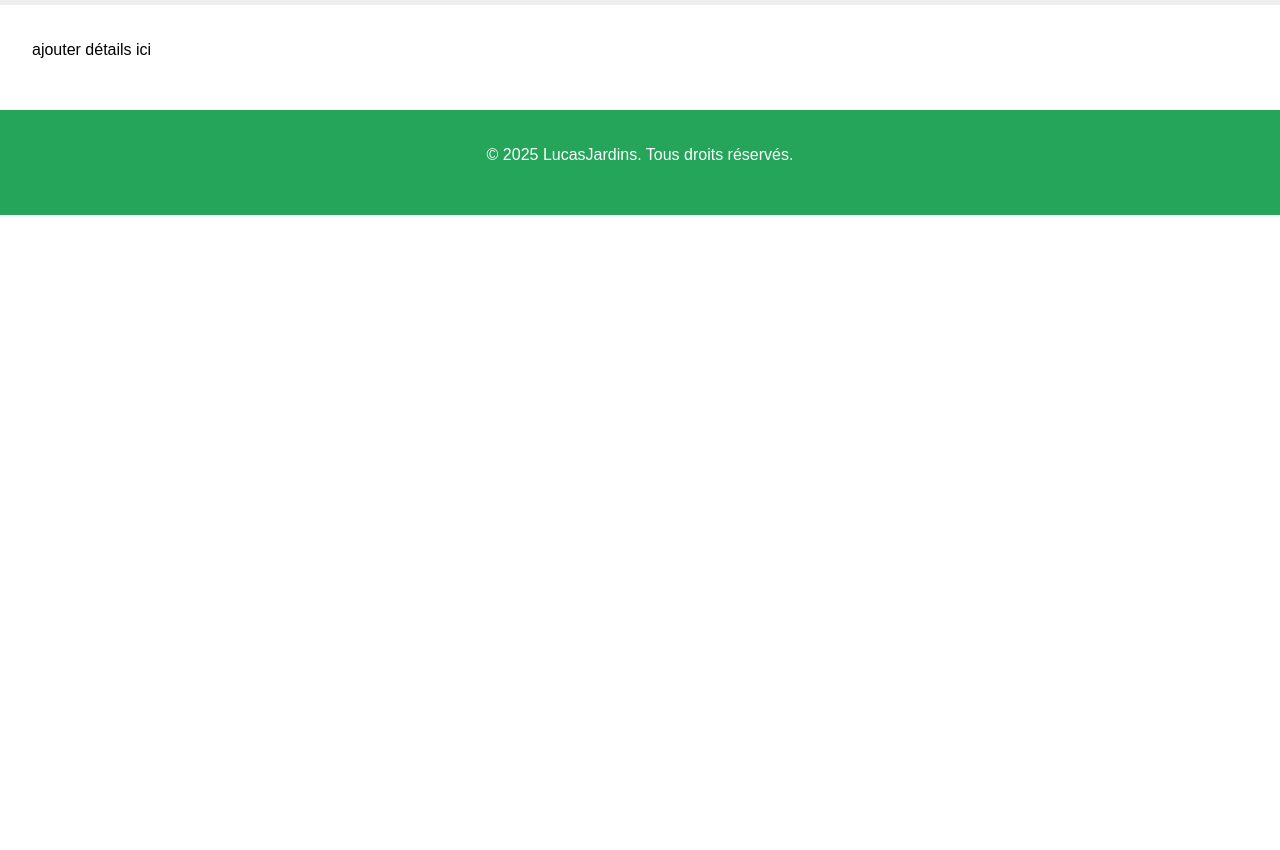
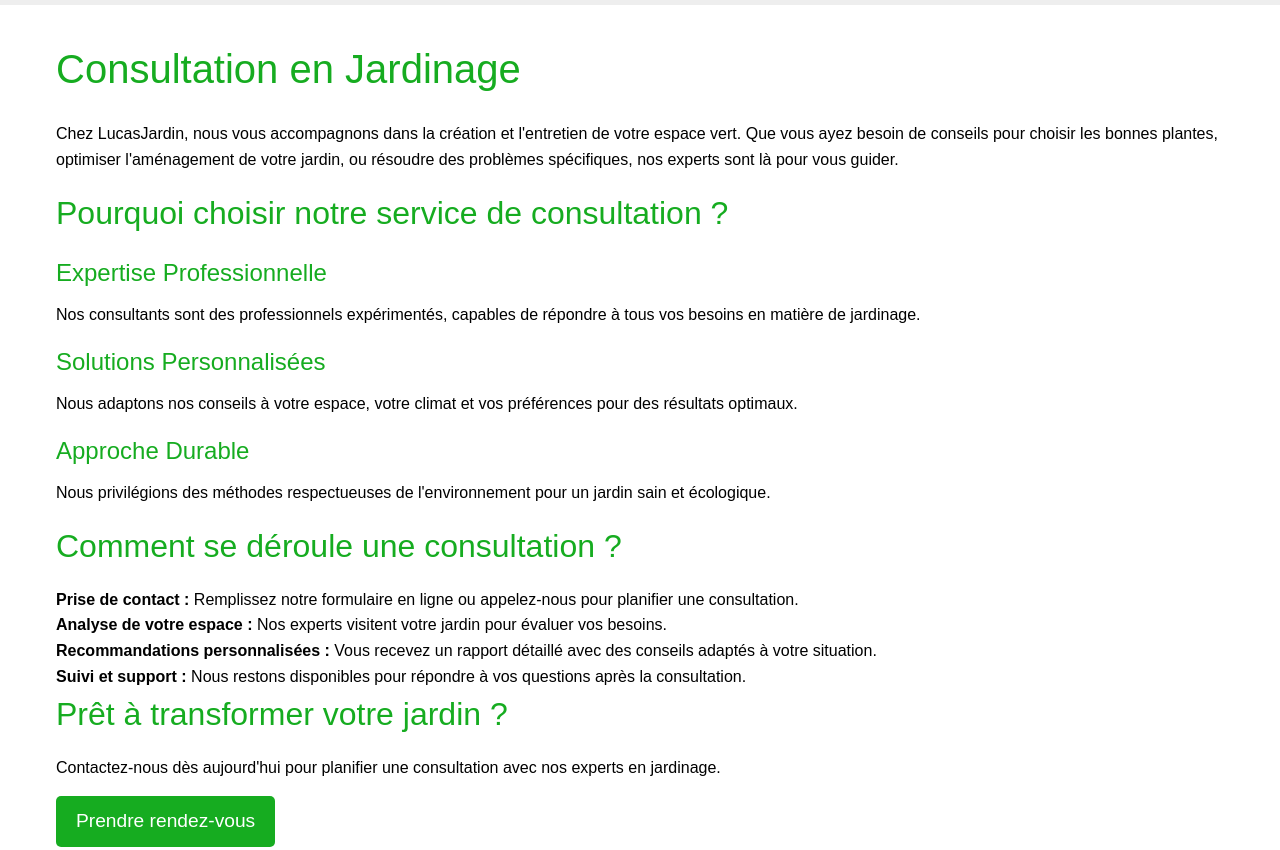
Before and after one commit to marie-gayraud/lucasjardins.fr, a plain HTML site: page service-10.html in a window 1280 px wide. Shown: the part 420-1270 px from the top of the page. Before the commit the page ends 800 px from the top, so only its background shows below. Drawn offline with nearby package versions, Linux system fonts and the light colour scheme.

Commit message:
Update service-10.html

```diff
--- a/service-10.html
+++ b/service-10.html
@@ -57,11 +57,86 @@
         <li><a href="services.html">Services</a></li>
         <li>Consultation en jardinage</li>
     </ul>
+    <section class="main-section">
+        <!-- Section de présentation du service de consultation -->
+        <section class="consultation-intro">
+            <div class="container">
+                <h1>Consultation en Jardinage</h1>
+                <p>
+                    Chez LucasJardin, nous vous accompagnons dans la création et l'entretien de votre espace vert.
+                    Que vous ayez besoin de conseils pour choisir les bonnes plantes, optimiser l'aménagement de votre jardin,
+                    ou résoudre des problèmes spécifiques, nos experts sont là pour vous guider.
+                </p>
+                <!-- <img src="images/consultation-jardinage.jpg" alt="Consultation en jardinage avec un expert"> -->
+            </div>
+        </section>
 
-    <section class="main-section">
-        <div>
-            <p>ajouter détails ici</p>
-        </div>
+        <!-- Section des avantages de la consultation -->
+        <section class="consultation-benefits">
+            <div class="container">
+                <h2>Pourquoi choisir notre service de consultation ?</h2>
+                <div class="benefits-grid">
+                    <div class="benefit-item">
+                        <!-- <img src="icons/expertise.svg" alt="Icône expertise"> -->
+                        <h3>Expertise Professionnelle</h3>
+                        <p>
+                            Nos consultants sont des professionnels expérimentés, capables de répondre à tous vos besoins
+                            en matière de jardinage.
+                        </p>
+                    </div>
+                    <div class="benefit-item">
+                        <!-- <img src="icons/personalisation.svg" alt="Icône personnalisation"> -->
+                        <h3>Solutions Personnalisées</h3>
+                        <p>
+                            Nous adaptons nos conseils à votre espace, votre climat et vos préférences pour des résultats
+                            optimaux.
+                        </p>
+                    </div>
+                    <div class="benefit-item">
+                        <!-- <img src="icons/durabilite.svg" alt="Icône durabilité"> -->
+                        <h3>Approche Durable</h3>
+                        <p>
+                            Nous privilégions des méthodes respectueuses de l'environnement pour un jardin sain et écologique.
+                        </p>
+                    </div>
+                </div>
+            </div>
+        </section>
+
+        <!-- Section du déroulement de la consultation -->
+        <section class="consultation-process">
+            <div class="container">
+                <h2>Comment se déroule une consultation ?</h2>
+                <ol class="process-steps">
+                    <li>
+                        <strong>Prise de contact :</strong> Remplissez notre formulaire en ligne ou appelez-nous pour planifier
+                        une consultation.
+                    </li>
+                    <li>
+                        <strong>Analyse de votre espace :</strong> Nos experts visitent votre jardin pour évaluer vos besoins.
+                    </li>
+                    <li>
+                        <strong>Recommandations personnalisées :</strong> Vous recevez un rapport détaillé avec des conseils
+                        adaptés à votre situation.
+                    </li>
+                    <li>
+                        <strong>Suivi et support :</strong> Nous restons disponibles pour répondre à vos questions après la consultation.
+                    </li>
+                </ol>
+                <!-- <img src="images/process-consultation.jpg" alt="Déroulement d'une consultation en jardinage"> -->
+            </div>
+        </section>
+
+        <!-- Section d'appel à l'action -->
+        <section class="consultation-cta">
+            <div class="container">
+                <h2>Prêt à transformer votre jardin ?</h2>
+                <p>
+                    Contactez-nous dès aujourd'hui pour planifier une consultation avec nos experts en jardinage.
+                </p>
+                <a href="/contact" class="cta-button">Prendre rendez-vous</a>
+            </div>
+        </section>
     </section>
 
     <footer class="main-footer">
```
